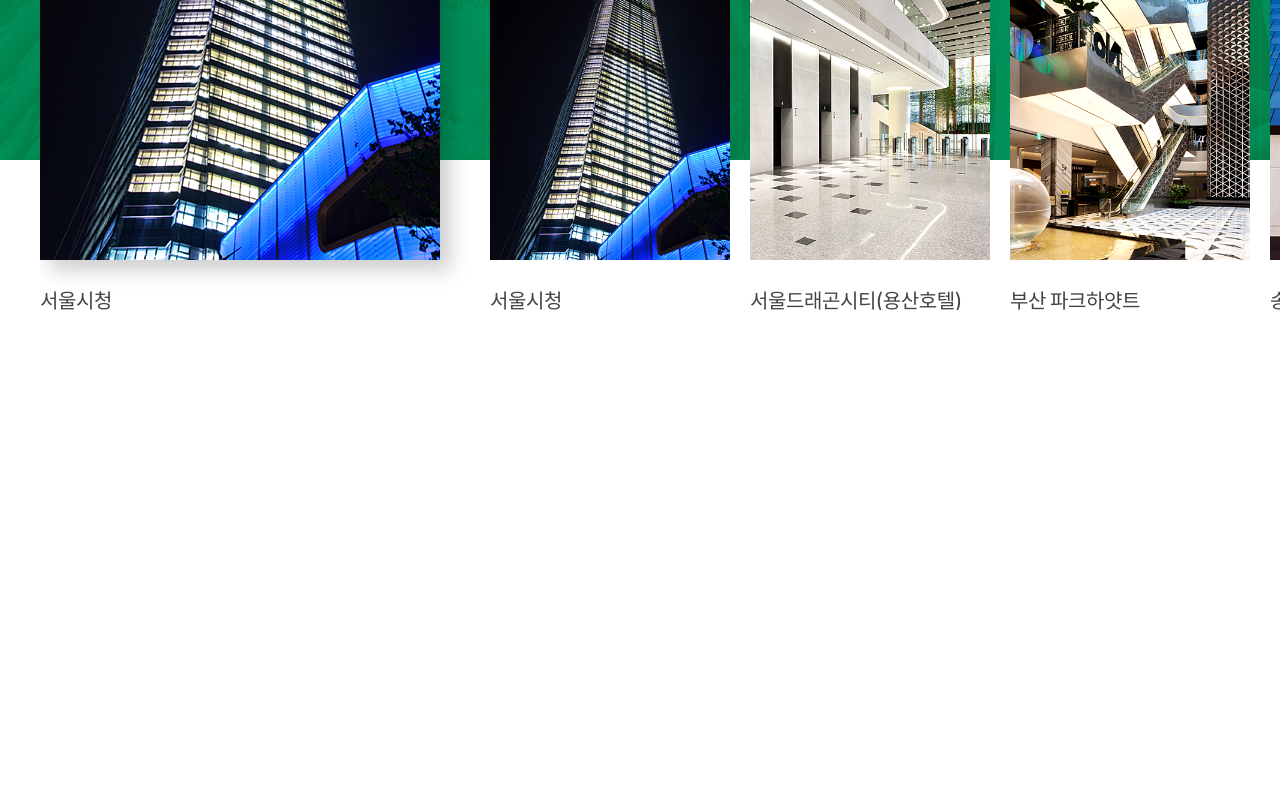
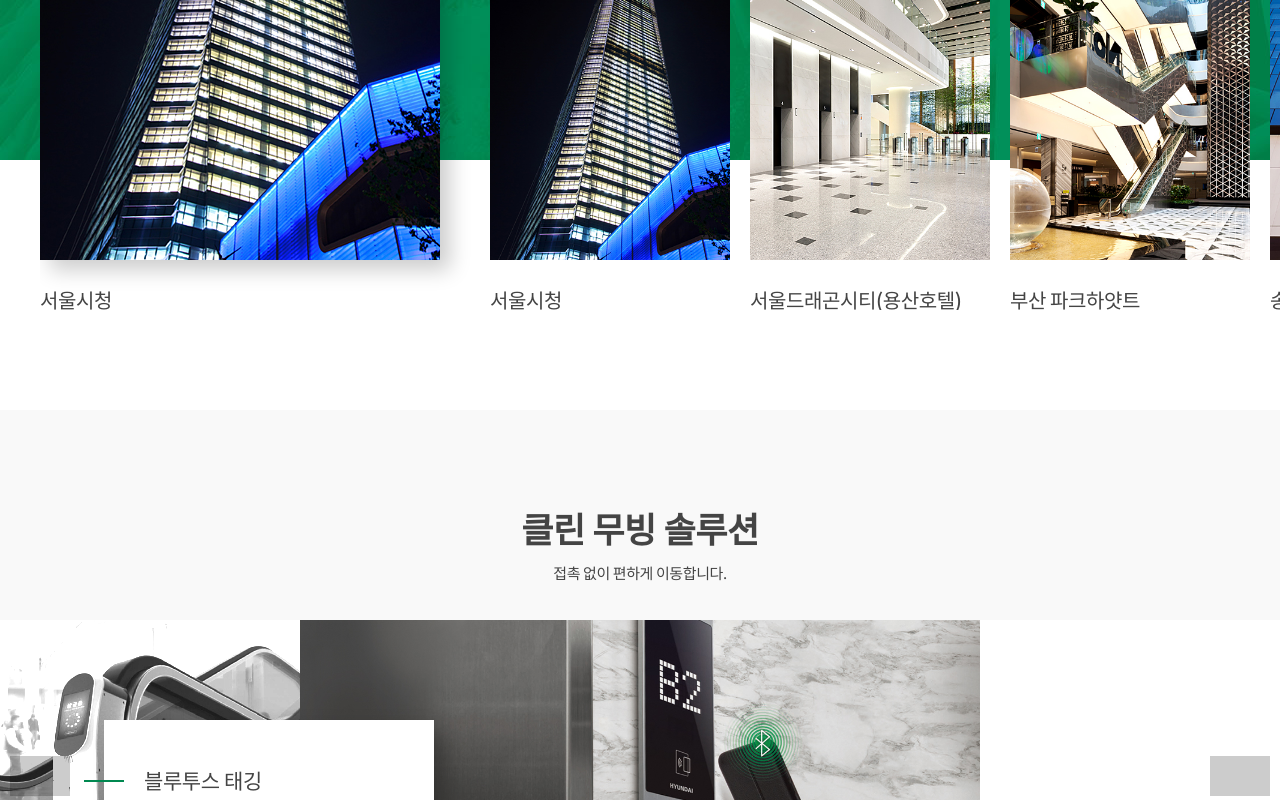
Before and after one commit to chosohyeon/hd_web_react, a React (Create React App) app: page / in a window 1280 px wide. Shown: the part 2000-2800 px from the top of the page. Before the commit the page ends 2410 px from the top, so only its background shows below. Built offline with nearby package versions, Linux system fonts and the light colour scheme; some icons are missing.

Commit message:
22.09.15 hd_react

```diff
--- a/package.json
+++ b/package.json
@@ -10,6 +10,7 @@
     "react-dom": "^18.2.0",
     "react-scripts": "5.0.1",
     "react-slick": "^0.29.0",
+    "react-youtube": "^10.0.0",
     "slick-carousel": "^1.8.1",
     "web-vitals": "^2.1.4"
   },
--- a/src/App.css
+++ b/src/App.css
@@ -564,7 +564,7 @@
 
 .Portfolio .right .slide {
   overflow: hidden;
-  margin:  auto 0 0 0;
+  margin: auto 0 0 0;
 }
 
 .Portfolio .right_slide {
@@ -584,3 +584,132 @@
   width: 400px;
   box-shadow: 10px 10px 20px rgba(0, 0, 0, 0.2);
 }
+
+.Solution {
+  background: var(--lc);
+}
+
+.Solution .container {
+  position: relative;
+}
+
+.Solution .box {
+  position: absolute;
+  top: 100px;
+  left: 55%;
+  margin: 0 0 0 -600px;
+  width: 330px;
+  box-shadow: 10px 10px 20px rgba(0, 0, 0, 0.2);
+  background: #fff;
+  padding: 50px 40px;
+}
+
+.Solution .box::after {
+  content: "";
+  position: absolute;
+  width: 40px;
+  height: 2px;
+  top: 60px;
+  left: -20px;
+  background: var(--mc);
+}
+
+.Solution .box .tit {
+  font-size: 21px;
+  margin: 0 0 20px 0;
+}
+
+.Solution .box p {
+  font-size: 15px;
+  font-weight: 300;
+  min-height: 120px;
+  text-align: left;
+  line-height: 1.45;
+  word-break: keep-all;
+}
+
+.Solution .num {
+  font-size: 40px;
+  font-weight: 500;
+  color: var(--mc);
+}
+
+.Solution .num span {
+  font-size: 20px;
+  font-weight: 300;
+  color: var(--dc);
+}
+
+.Solution .arrows i {
+  position: absolute;
+  top: 50%;
+  left: 50%;
+  transform: translate(-50%, -50%);
+  font-size: 40px;
+  color: var(--lc);
+  padding: 20px 30px;
+  margin: 0 0 0 600px;
+  background: rgba(0, 0, 0, 0.2);
+}
+
+.Solution .arrows i:first-child {
+  margin: 0 0 0 -600px;
+}
+
+.Solution .dots {
+  text-align: center;
+  font-size: 0;
+}
+
+.Solution .dots>li {
+  display: inline-block;
+  width: 4px;
+  height: 10px;
+  background: var(--gc);
+  margin: 10px;
+  vertical-align: middle;
+  transition: 0.5s;
+}
+
+.Solution .dots>li.on {
+  height: 30px;
+  background: var(--mc);
+}
+
+.Solution .box .content {
+  margin: 0 0 40px 0;
+}
+
+.Solution .solution_slide figure {
+  width: 1200px;
+  filter: grayscale(1) brightness(1.5);
+}
+
+.Solution .solution_slide figure.on {
+  width: 1200px;
+  filter: grayscale(0) brightness(1);
+  transition: 0.5s;
+}
+
+.Solution .solution_slide figure img {
+  margin: 0 auto;
+}
+
+.Promotion {
+  background: url(../public/assets/images/section4_bg.jpg) no-repeat left bottom;
+}
+
+.Promotion .movie {
+  position: relative;
+  width: 800px;
+  height: 450px;
+  margin: 0 auto;
+}
+
+.Promotion .movie .u {
+  position: absolute;
+  width: 100%;
+  height: 100%;
+  top: 0;
+  left: 0;
+}
--- a/src/App.js
+++ b/src/App.js
@@ -1,8 +1,10 @@
 import './App.css';
 import Header from './component/Header.js';
 import MainVisual from './component/MainVisual.js';
-import MainContent from './component/MainContent.js'
-import Portfolio from './component/Portfolio.js'
+import MainContent from './component/MainContent.js';
+import Portfolio from './component/Portfolio.js';
+import Solution from './component/Solution.js';
+import Promotion from './component/Promotion.js';
 
 const App = () => {
 
@@ -13,6 +15,8 @@ const App = () => {
         <MainVisual/>
         <MainContent/>
         <Portfolio/>
+        <Solution/>
+        <Promotion/>
       </main>
     </div>
   );
--- a/src/component/Portfolio.js
+++ b/src/component/Portfolio.js
@@ -69,9 +69,9 @@ const Portfolio = () => {
                             {
                                 PTF.map((building) => {
                                     return (
-                                        <figure>
+                                        <figure key={building.id}>
                                             <div className="box">
-                                                <img src={process.env.PUBLIC_URL + `/assets/images/main_m0${building.id}.jpg`} alt="" />
+                                                <img src={`${process.env.PUBLIC_URL}/assets/images/main_m0${building.id}.jpg`} alt="" />
                                             </div>
                                             <div className="des">{building.title}</div>
                                         </figure>
--- /dev/null
+++ b/src/component/Promotion.js
@@ -0,0 +1,38 @@
+import { useRef } from 'react';
+import YouTube from 'react-youtube';
+
+const Promotion = () => {
+    const MOVIE = useRef();
+    const opts = {
+        height: '100%',
+        width: '100%',
+        playerVars: {
+            // https://developers.google.com/youtube/player_parameters
+            autoplay: 0,
+            loop: 1,
+            controls: 0,
+            showinfo: 0,
+            // autohide:1,
+            // playsinline:1,
+            mute: 1,
+            playlist: 'raw3Nu0_mBQ',
+        },
+    };
+    return (
+        <section className="Promotion csc">
+            <h2>홍보영상</h2>
+            <p>건물 특성에 맞는 다양한 제품으로 고객의 요구를 충족시켜드립니다.</p>
+            <div className="container">
+                <div className="movie" ref={MOVIE} >
+                    <YouTube videoId="raw3Nu0_mBQ" opts={opts} className='u'/>
+                </div>
+                <div className="des">
+                    {/* {console.log(MOVIE.current)}
+                    <button onClick={() => MOVIE.current.playVideo}>play</button> */}
+                </div>
+            </div>
+        </section>
+    )
+}
+
+export default Promotion;
--- /dev/null
+++ b/src/component/Solution.js
@@ -0,0 +1,73 @@
+import { useRef, useState } from 'react';
+import Slider from 'react-slick';
+import "slick-carousel/slick/slick.css";
+
+const SOLUTION = [
+    { id: 1, content: "블루투스 태깅", description: "H-Mobile Thru (현대 모바일 스루) 앱으로 엘리베이터를 제어할 수 있는 신개념 이동시스템입니다.", link: "/" },
+    { id: 2, content: "모션 콜 버튼", description: "모션인식센서를 활용하여, 손을 위아래로 움직이는 동작만으로 버튼인식이 가능하기 때문에, 박테리아와 바이러스로부터 자유롭습니다.", link: "/" },
+    { id: 3, content: "터치리스 버튼", description: "버튼 표면 접촉 없이, 홀을 통과하는 동작만으로 목적층을 등록하고 엘리베이터 호출이 가능합니다. 바이러스 전파 및 감염을 방지할 수 있어서 위생적입니다.", link: "/" },
+    { id: 4, content: "터치리스 풋버튼", description: "홀버튼 하부에 장착된 센서 인식을 통해 손을 사용하지 않고 엘리베이터를 호출할 수 있습니다.", link: "/" },
+    { id: 5, content: "헤파필터 자동 냉온풍기", description: "온도 인식 센서를 통해, 스스로 알아서 제어하는 스마트 냉난방시스템으로 일년 내내 쾌적한 공기를 제공합니다.", link: "/" },
+    { id: 6, content: "헤파필터 음이온 공기청정기", description: "헤파필터 적용 음이온 기능으로, 세균 및 미세먼지를 해결하고 항상 쾌적한 실내공간을 유지해 줍니다.", link: "/" },
+    { id: 7, content: "스마트 인디케이터", description: "층 표시, 절전 표시, CCTV 작동 등 종합 디스플레이 장치와 초음파 해충방지 및 무오존 음이온 공기청정기 기능은 엘리베이터의 환경을 편리하고 쾌적하게 유지할 수 있습니다.", link: "/" },
+    { id: 8, content: "항바이러스 핸드레일", description: "바이러스에 쉽게 노출되는 핸드레일에 항바이러스 인증 소재를 적용하여 세균을 99% 차단하고 바이러스 전염 및 전파를 효과적으로 예방합니다.", link: "/" },
+    { id: 9, content: "울트라 UV 클리너", description: "에스컬레이터 핸드레일의 각종 먼지, 오염물질을 완벽하게 세척, 살균해줍니다.", link: "/" }
+]
+
+const Solution = () => {
+    const [slideNum, setSlideNum] = useState(0)
+    const SLIDE = useRef(null)
+    return (
+        <section className="Solution csc">
+            <h2>클린 무빙 솔루션</h2>
+            <p>접촉 없이 편하게 이동합니다.</p>
+            <div className='container'>
+                <Slider
+                    centerMode={true}
+                    centerPadding={'300px'}
+                    afterChange={(index) => setSlideNum(index)}
+                    arrows={false}
+                    ref={SLIDE}
+                    className={'solution_slide'}
+                >
+                    {
+                        SOLUTION.map((img, idx) => {
+                            return (
+                                <figure key={img.id} className={slideNum === idx ? 'on' : ''}>
+                                    <img src={`${process.env.PUBLIC_URL}/assets/images/main_s0${img.id}.jpg`} alt="" />
+                                </figure>
+                            )
+                        })
+                    }
+                </Slider>
+                <div className='box'>
+                    <div className='content'>
+                        <div className='tit'>{SOLUTION[slideNum].content}</div>
+                        <p>{SOLUTION[slideNum].description}</p>
+                        <a href={SOLUTION[slideNum].link} className='cbtn'>자세히보기</a>
+                    </div>
+                    <div className='num'>
+                        0{slideNum + 1} <span>/ 0{SOLUTION.length}</span>
+                    </div>
+                </div>
+                <div className='arrows'>
+                    <i className='xi-arrow-left' onClick={() => SLIDE.current.slickPrev()}></i>
+                    <i className='xi-arrow-right' onClick={() => SLIDE.current.slickNext()}></i>
+                </div>
+                <ul className='dots'>
+                    {
+                        SOLUTION.map((dot, idx) => <li
+                            key={dot.id}
+                            onClick={() => SLIDE.current.slickGoTo(idx)}
+                            className={slideNum === idx ? 'on' : ''}
+                        >
+                            {dot.id}
+                        </li>)
+                    }
+                </ul>
+            </div>
+        </section>
+    )
+}
+
+export default Solution;
```
Also changed, not shown: 1 other file (tests, documents, lock files or other folders).
